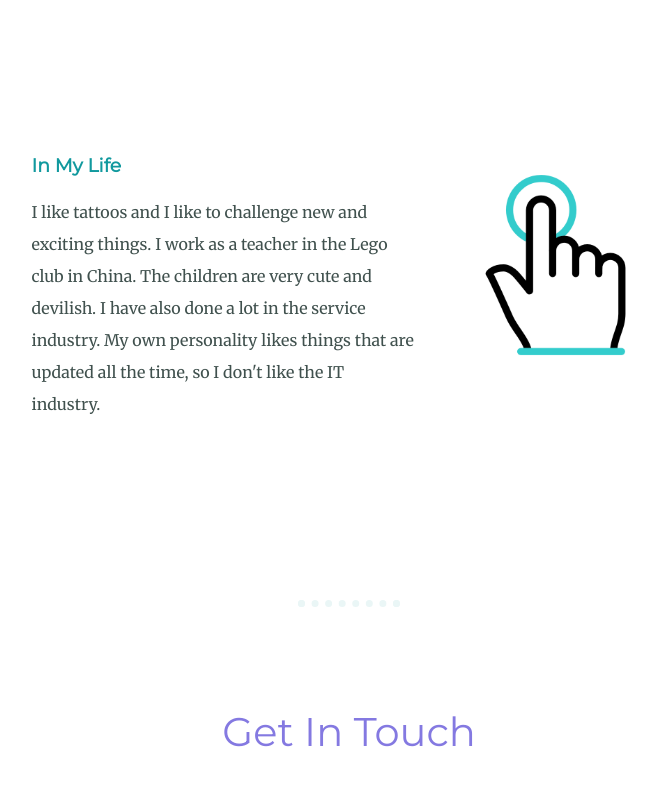
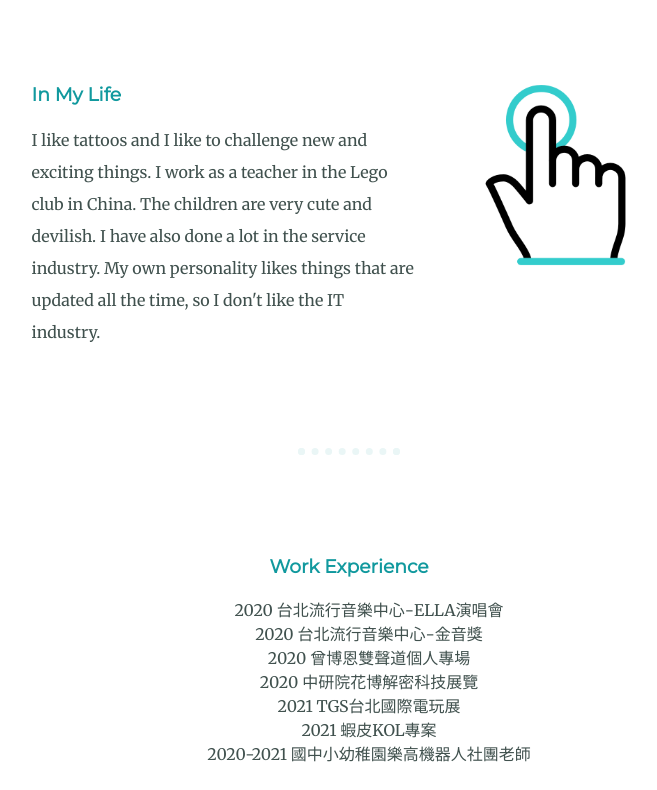
Before and after one commit to HUAN-TW/CSS-My-Site, a plain HTML site: page index.html in a window 1280 px wide. Shown: the part 1970-2760 px from the top of the page, without its empty margins (296-953 px from the left). Drawn offline with Linux system fonts and the light colour scheme.

Commit message:
Add files via upload

```diff
--- a/css/style.css
+++ b/css/style.css
@@ -94,11 +94,8 @@ a:hover{
   float: right;
   margin-left:30px;
 }
-.DD-countact{
-  margin-bottom:210px;
-}
-.In-My-Life-countact{
-  margin-bottom:180px;
+.work-experience{
+  text-align: center;
 }
 .intro{
   width: 30%;
--- a/index.html
+++ b/index.html
@@ -32,13 +32,26 @@
         <div class="skill-row">
           <img class="cloud-network" src="image/cloud-network.gif" alt="cloudnetwork">
           <h3>Design & Developmen</h3>
-          <p class="DD-countact">I started to learn and contact programming in college, but I only had the basics. I hope that I can change my career to become a software engineer through self-study.</p>
+          <p>I started to learn and contact programming in college, but I only had the basics. I hope that I can change my career to become a software engineer through self-study.</p>
         </div>
-        <div class="skill-row">
+        <div class="skill-row s2">
           <img class="click" src="image/click.gif" alt="click">
-          <h3>In My Life</h3>
-          <p class="In-My-Life-countact">I like tattoos and I like to challenge new and exciting things. I work as a teacher in the Lego club in China. The children are very cute and devilish. I have also done a lot in the service industry. My own personality likes things that are updated all the time, so I don't like the IT industry.</p>
+          <h3 class="In-My-Life">In My Life</h3>
+          <p>I like tattoos and I like to challenge new and exciting things. I work as a teacher in the Lego club in China. The children are very cute and devilish. I have also done a lot in the service industry. My own personality likes things that are updated all the time, so I don't like the IT industry.</p>
         </div>
+      </div>
+      <hr>
+      <div class="work-experience">
+        <h3>Work Experience</h3>
+        <ul type="none">
+          <li>2020 台北流行音樂中心-ELLA演唱會</li>
+          <li>2020 台北流行音樂中心-金音獎</li>
+          <li>2020 曾博恩雙聲道個人專場</li>
+          <li>2020 中研院花博解密科技展覽</li>
+          <li>2021 TGS台北國際電玩展</li>
+          <li>2021 蝦皮KOL專案</li>
+          <li>2020-2021 國中小幼稚園樂高機器人社團老師</li>
+        </ul>
       </div>
       <hr>
       <div class="contact-me">
```
